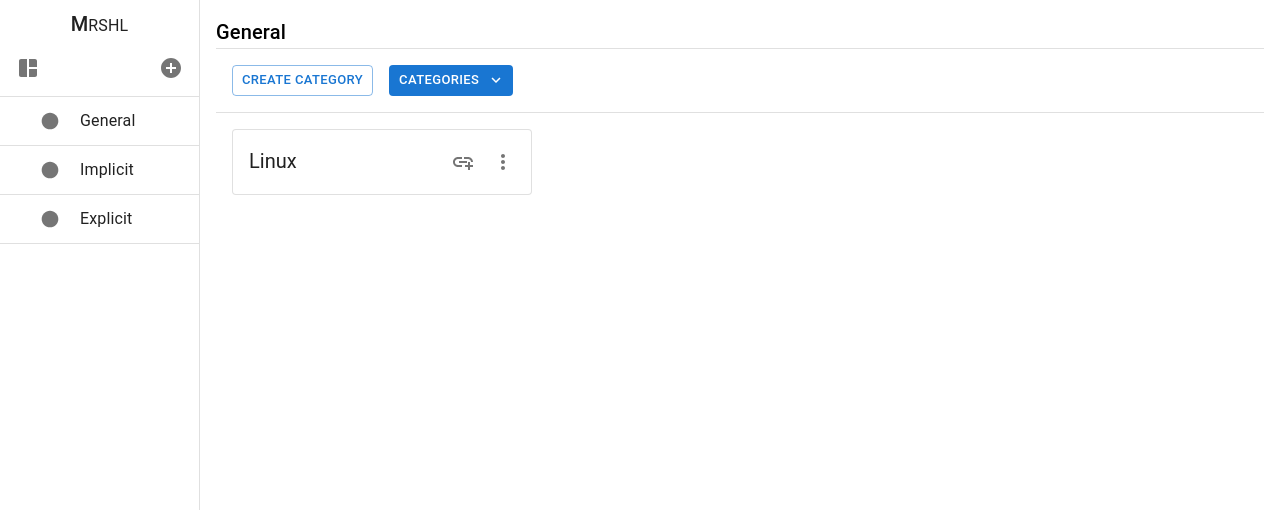
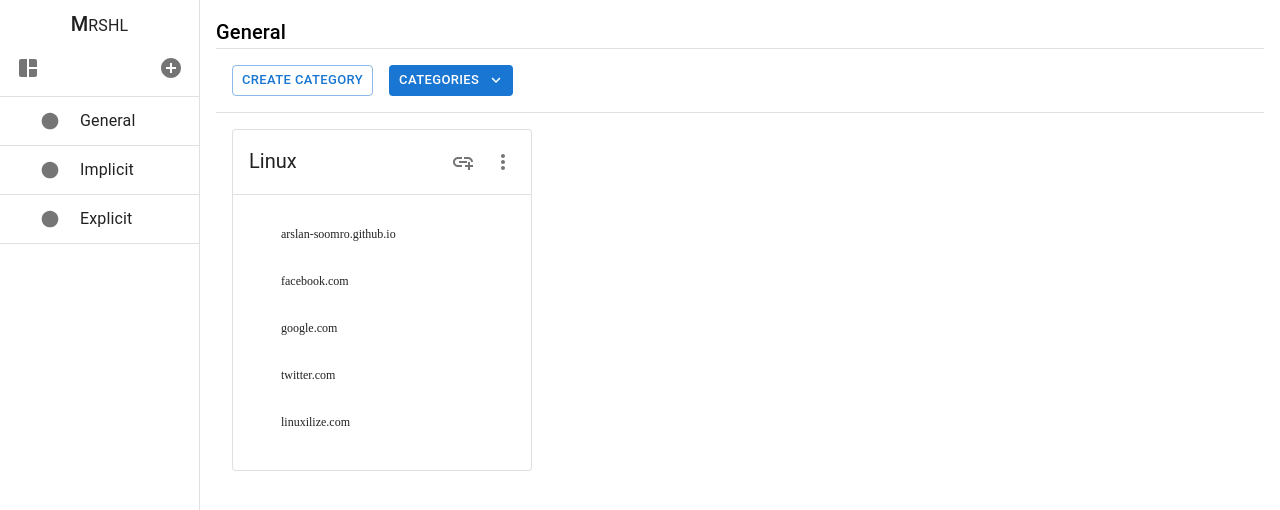
Before and after one commit to Arslan-Soomro/Mrshl-1, a React app: page / in a window 1280 px wide. Shown: the top 510 px of the page. Built offline with nearby package versions, Linux system fonts and the light colour scheme; the HTML template or start-up script is replaced by a standard one.

Commit message:
Complete a portion of card

```diff
--- a/src/components/Ccard.tsx
+++ b/src/components/Ccard.tsx
@@ -1,4 +1,4 @@
-import { Box, Card, CardHeader, IconButton, Button } from "@mui/material";
+import { Box, Card, CardHeader, IconButton, Divider, CardContent, List, ListItem, ListItemButton } from "@mui/material";
 import AddLinkIcon from '@mui/icons-material/AddLink';
 import MoreVertIcon from '@mui/icons-material/MoreVert';
 import { useState } from "react";
@@ -9,7 +9,14 @@ const catOptions = [
     'Edit Category',
     'Open All Links',
     'Delete Category',
-    'Add Subcategory',
+]
+
+const links = [
+    'arslan-soomro.github.io',
+    'facebook.com',
+    'google.com',
+    'twitter.com',
+    'linuxilize.com',
 ]
 
 const Ccard = () => {
@@ -31,6 +38,17 @@ const Ccard = () => {
                 />
           </Box>
       } />
+      <Divider />
+      {/* TODO, Reduce the gap between links */}
+      <CardContent>
+          <List sx={{p: 0}}>
+              {links.map((item, ind) => (
+                <ListItem  key={ind}>
+                    <ListItemButton sx={{py: 1, m: 0, fontSize: 12}}>{item}</ListItemButton>
+                </ListItem>))}
+          </List>
+      </CardContent>
+
     </Card>
   );
 };
```
